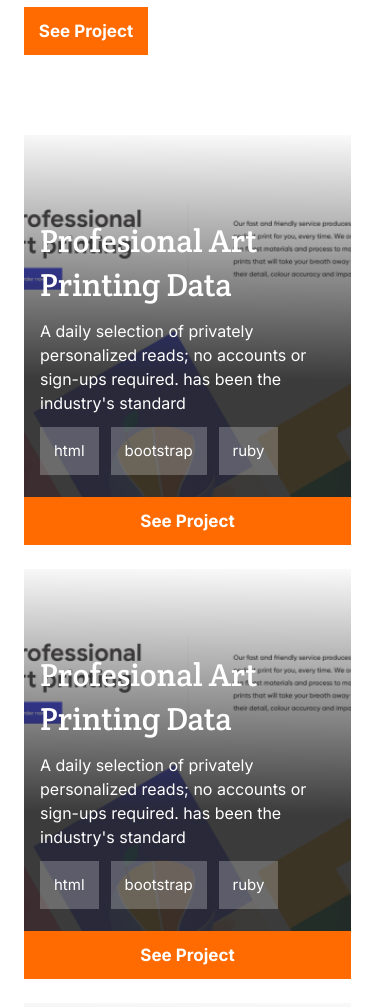
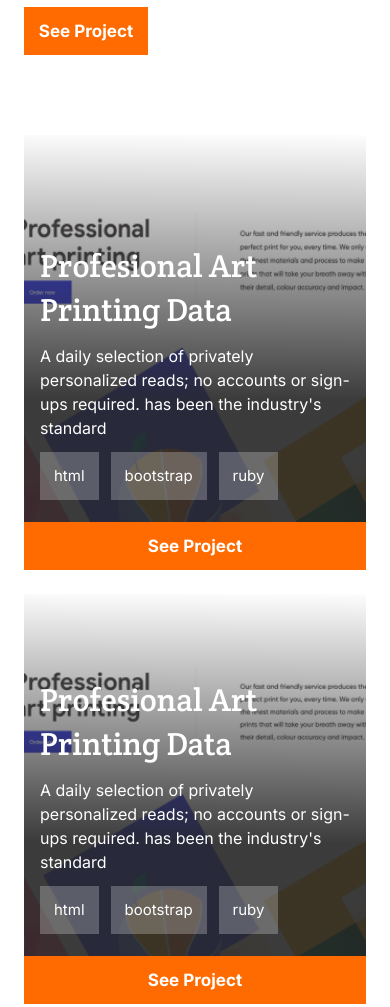
Before and after one commit to skyv26/portfolio, a website: page index.html in a window 390 px wide. Shown: the part 1440-2447 px from the top of the page. Drawn offline with Linux system fonts and the light colour scheme; a web font is replaced by a local one.

Commit message:
update [style.css] file
added the Grid Layout Property in order to achieve responsiveness

```diff
--- a/style.css
+++ b/style.css
@@ -131,20 +131,19 @@ body {
 
 .work-section_container--project_list {
   display: grid;
-  grid-template-columns: auto;
-  grid-template-rows: auto;
-  grid-row-gap: 2.4rem;
+  grid-template-columns: repeat(auto-fit, minmax(32.7rem, 1fr));
+  grid-template-rows: repeat(auto-fill, minmax(38.6rem, 43.5rem));
+  grid-gap: 2.4rem;
 }
 
 .project_list--li {
   display: flex;
   flex-direction: column;
   justify-content: flex-end;
-  max-width: 32.7rem;
   background: linear-gradient(180.45deg, rgba(38, 38, 38, 0) 0.75%, rgba(38, 38, 38, 0.9) 61.94%), url("./assets/random-project-background.png");
   background-repeat: no-repeat;
-  background-size: cover;
-  background-position: center top -1rem;
+  background-size: 100% 100%;
+  background-position: center top -0.6rem;
   padding-top: 7.6rem;
   gap: 1.4rem;
 }
@@ -404,3 +403,10 @@ body {
 .footer .navigation-list .navigation-list__social .navigation-list__social--link svg path {
   fill: #505f79;
 }
+
+
+@media (min-width: 144em){
+  body {
+    background-color: yellow;
+  }
+}
```
